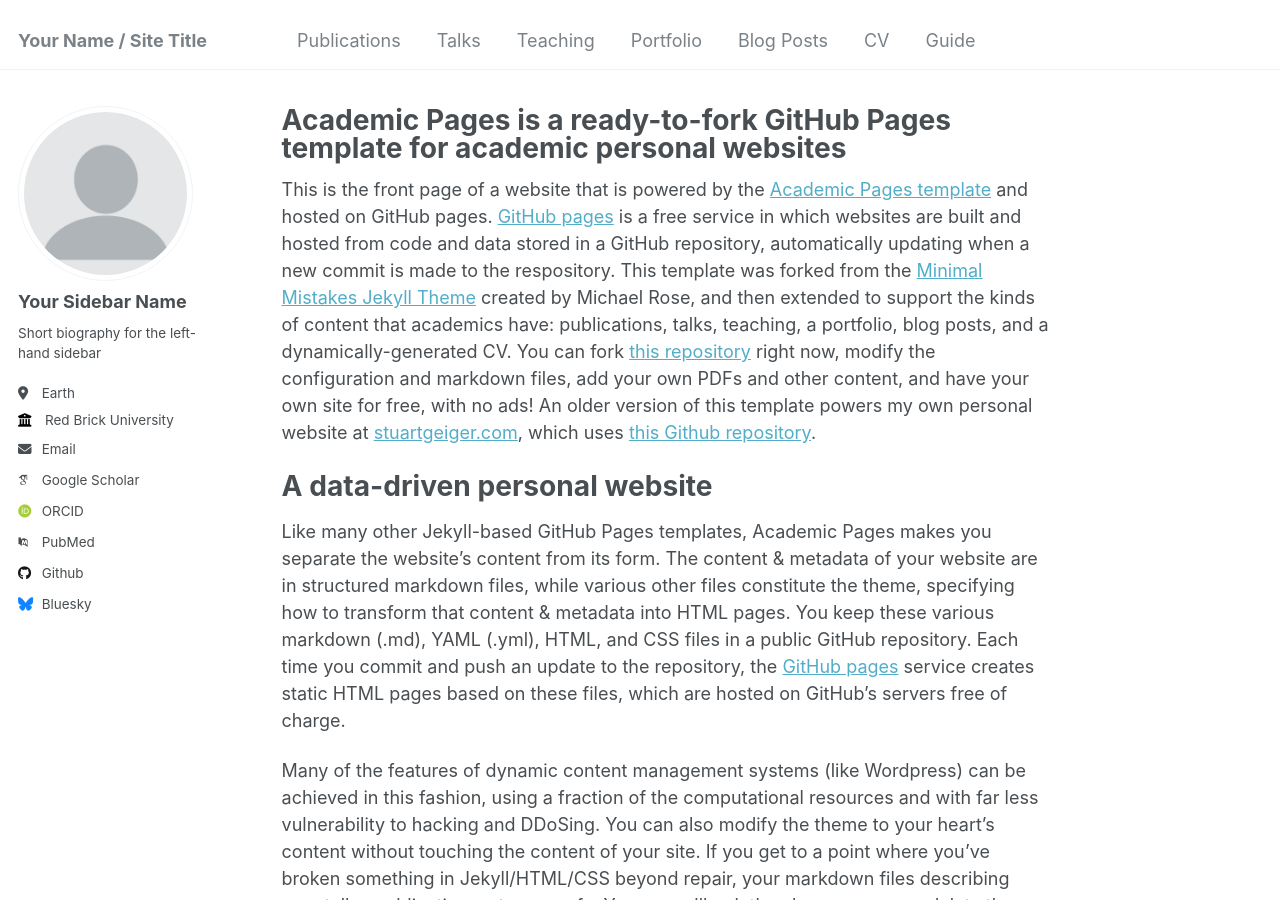
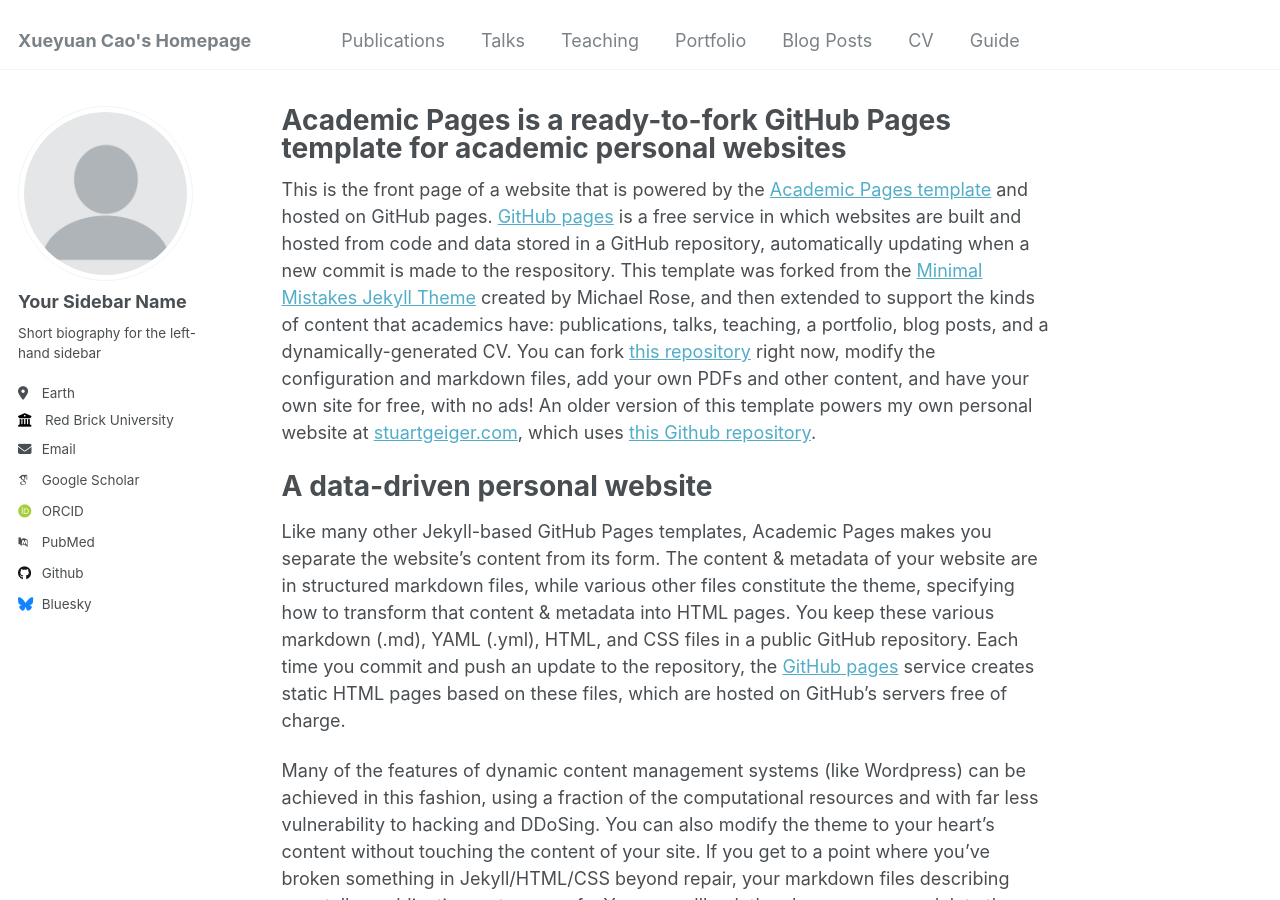
Before and after one commit to xue1uan/xue1uan.github.io, a Jekyll site: the page built from _pages/about.md, in a window 1280 px wide and 900 px high. Built offline with Jekyll 4.4.1, drawn with Linux system fonts in a browser that asks for light colours; some web fonts are replaced.

Commit message:
basic changes

```diff
--- a/_config.yml
+++ b/_config.yml
@@ -8,13 +8,13 @@
 
 # Basic Site Settings
 locale                   : "en-US"
-title                    : "Your Name / Site Title"
+title                    : "Xueyuan Cao's Homepage"
 title_separator          : "-"
 name                     : &name "Xueyuan Cao"
 description              : &description "personal description"
-url                      : https://academicpages.github.io # the base hostname & protocol for your site e.g. "https://mmistakes.github.io"
+url                      : https://xueyuan.bruce.cao.github.io # the base hostname & protocol for your site e.g. "https://mmistakes.github.io"
 baseurl                  : "" # the subpath of your site, e.g. "/blog"
-repository               : "academicpages/academicpages.github.io"
+repository               : "xue1uan/xue1uan.github.io" # GitHub username and repository name, e.g. "mmistakes/minimal-mistakes"
 
 # Site Author - The following control what appear as part of the author content on the side bar.
 #               If a field is blank the icon and link will not appear, otherwise it will be shown.
```
